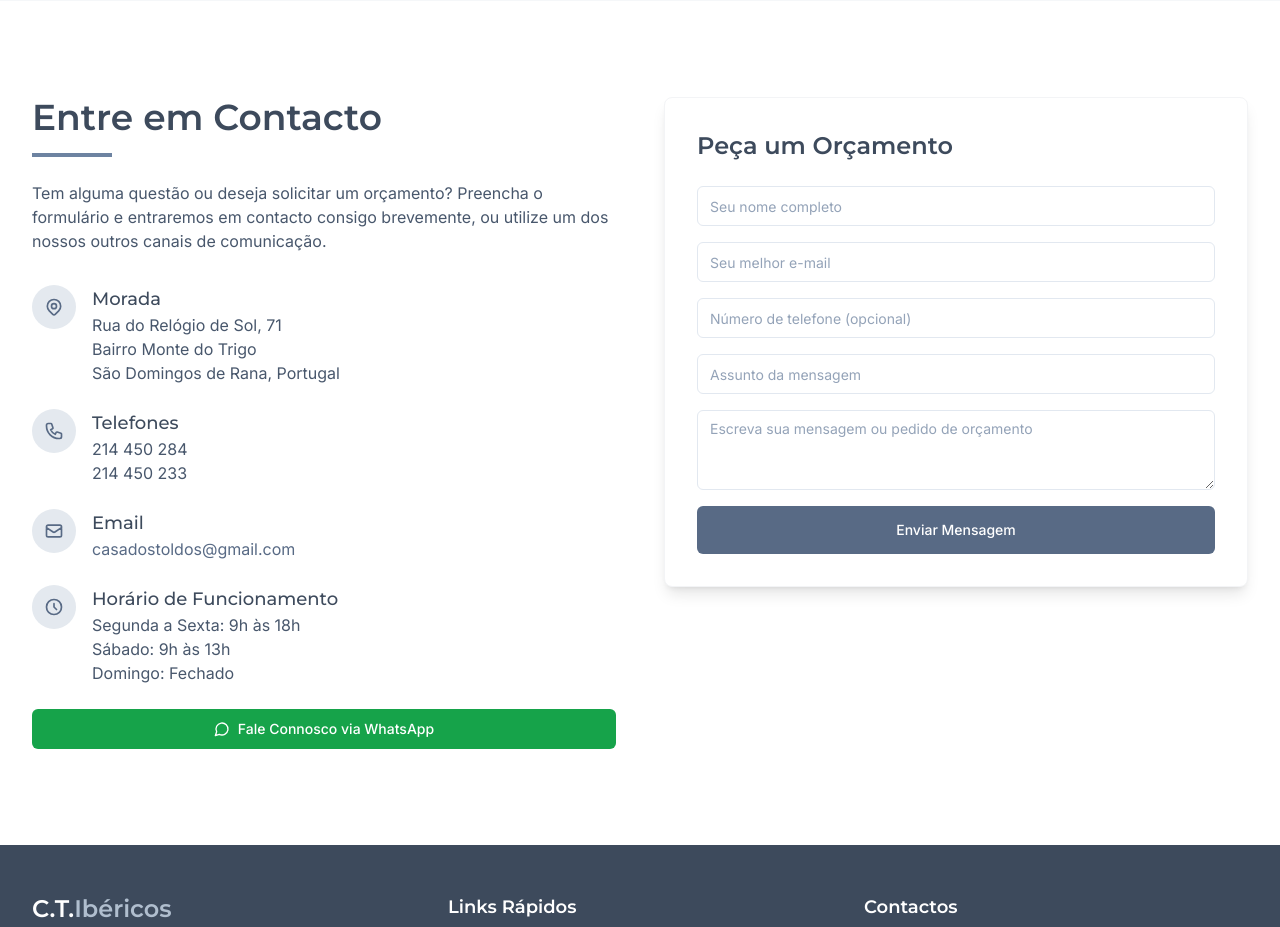
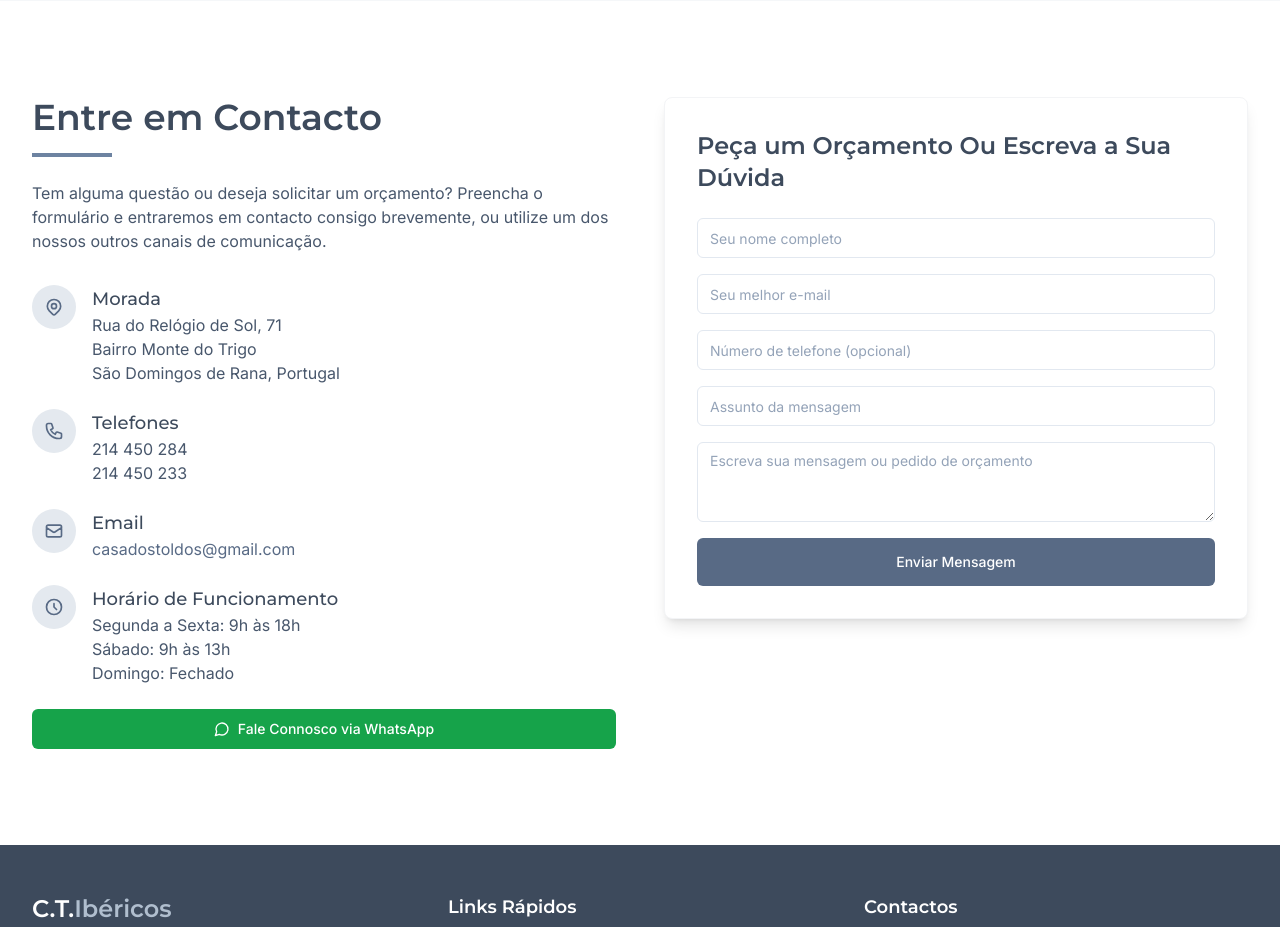
Before and after one commit to Filho18/ibericos-outdoor-spaces, a React (Vite) app: page / in a window 1280 px wide. Shown: the part 3200-4127 px from the top of the page. Built offline with nearby package versions, Linux system fonts and the light colour scheme.

Commit message:
Update ContactForm.tsx

```diff
--- a/src/components/contact/ContactForm.tsx
+++ b/src/components/contact/ContactForm.tsx
@@ -5,7 +5,7 @@ import { Button } from "@/components/ui/button";
 const ContactForm = () => {
   return (
     <div className="bg-white p-8 rounded-lg shadow-lg border border-gray-100">
-      <h3 className="text-2xl font-semibold mb-6 text-iberico-800">Peça um Orçamento</h3>
+      <h3 className="text-2xl font-semibold mb-6 text-iberico-800">Peça um Orçamento Ou Escreva a Sua Dúvida</h3>
 
       <form
         action="https://formspree.io/f/mzzryezk"
```
